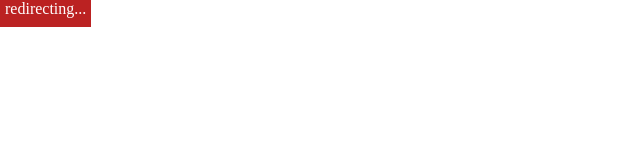
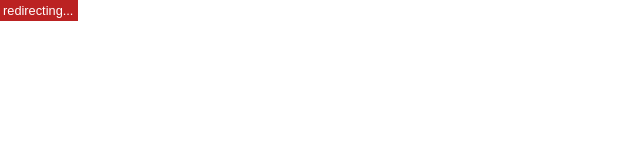
Before and after one commit to hasanozgan/hasanozgan.github.io, a plain HTML site: page index.html in a window 1280 px wide. Shown: the whole page, without its empty margins (0-640 px from the left). Drawn offline with Linux system fonts and the light colour scheme.

Commit message:
Update index.html

```diff
--- a/index.html
+++ b/index.html
@@ -3,7 +3,7 @@
 		<META HTTP-EQUIV="CACHE-CONTROL" CONTENT="NO-CACHE">
 		<meta http-equiv="refresh" content="1; URL=https://www.hozgan.com/" />
 	</head>
-	<body style="margin:0">
-		<span style="padding: 10px 5px; background-color: #b22; color: #FFF;">redirecting...</span>
+	<body style="margin:0; padding:0">
+		<div style="padding: 3px 5px 3px 3px;background-color: #b22;color: #FFF;display: inline-flex;font-family: arial;font-size: 0.8em;">redirecting...</div>
 	</body>
 </html>
```
